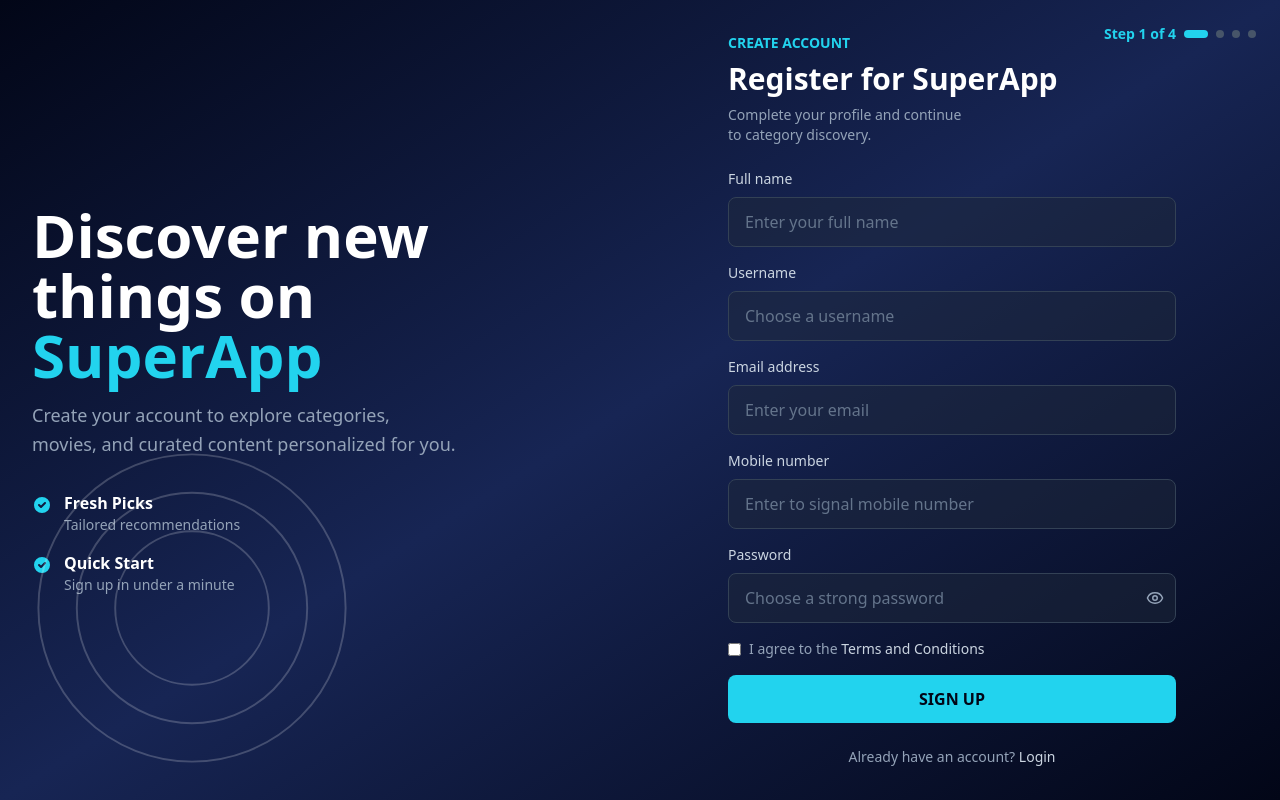
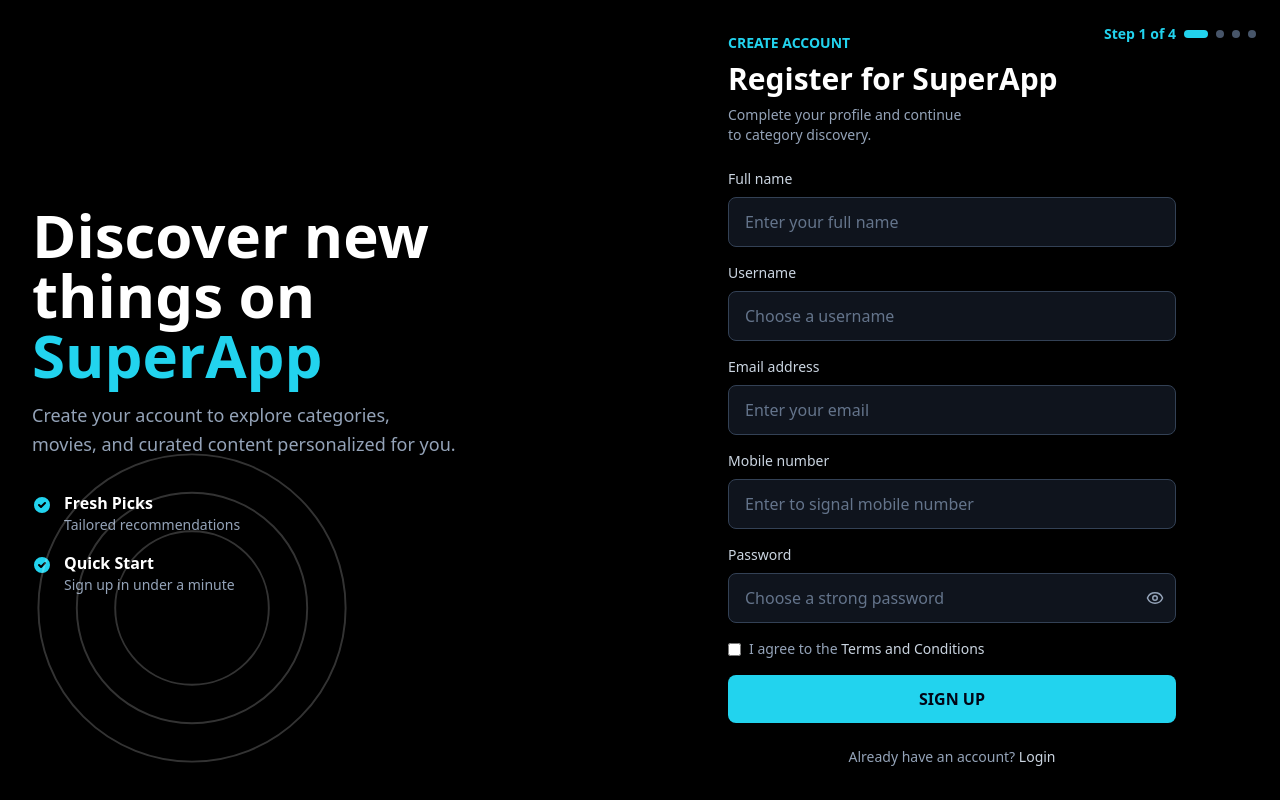
Before and after one commit to arshad5678/Super_Task, a React (Vite) app: page / in a window 1280 px wide. Built offline with nearby package versions, Linux system fonts and the light colour scheme.

Commit message:
Change background to solid black theme

```diff
--- a/client/pages/Index.tsx
+++ b/client/pages/Index.tsx
@@ -58,7 +58,7 @@ export default function Index() {
   ];
 
   return (
-    <div className="min-h-screen bg-gradient-to-br from-slate-950 via-blue-950 to-slate-950 text-white">
+    <div className="min-h-screen bg-black text-white">
       {/* Step Indicators */}
       <div className="fixed top-6 right-6 flex items-center gap-2 text-sm">
         <span className="text-cyan-400 font-semibold">Step {currentStep + 1} of 4</span>
```
